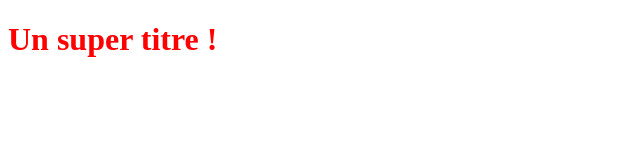
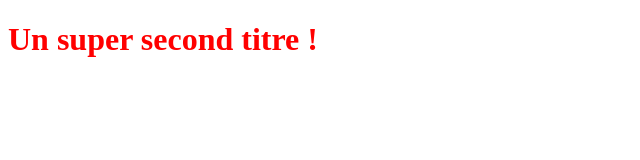
Before and after one commit to stjo-nsi/OpenclassroomsProject, a plain HTML site: page index.html in a window 1280 px wide. Shown: the whole page, without its empty margins (0-640 px from the left). Drawn offline with Linux system fonts and the light colour scheme.

Commit message:
titulua berriz kanbiatua

```diff
--- a/index.html
+++ b/index.html
@@ -5,6 +5,6 @@
    <link rel="stylesheet" type="text/css" href="styles.css">
 </head>
 <body>
-   <h1>Un super titre !</h1>
+   <h1>Un super second titre !</h1>
 </body>
 </html>
```
